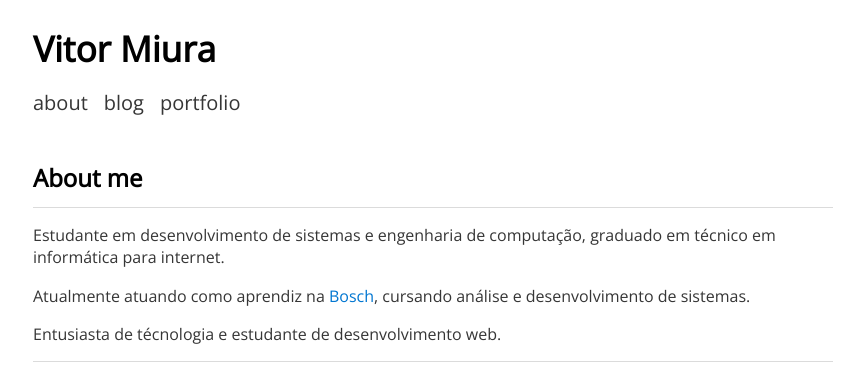
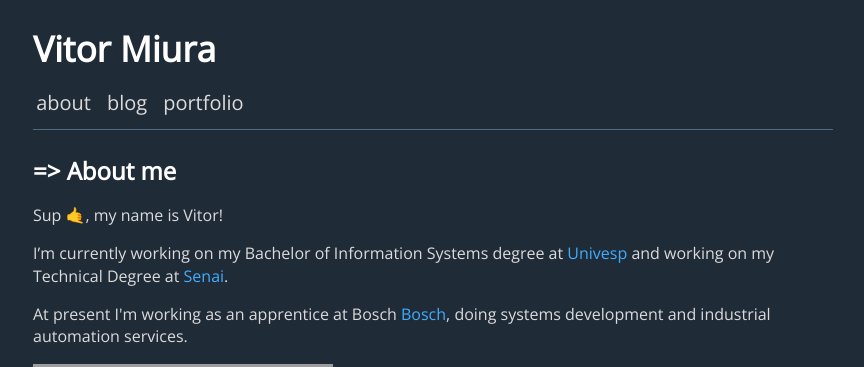
Before and after one commit to vitormiura/blog, an Astro site in the folder web/: page / in a window 1280 px wide. Shown: the top 367 px of the page, without its empty margins (207-1071 px from the left). Built offline with nearby package versions, Linux system fonts and the light colour scheme; Astro itself is replaced by a stand-in of ours; grey boxes are pictures that could not be loaded.

Commit message:
👌 IMPROVE: tags position

```diff
--- a/web/src/components/Navbar.astro
+++ b/web/src/components/Navbar.astro
@@ -12,11 +12,13 @@
     </ul>
   </nav>
 </div>
+<hr/>
+
 
 
 <style>
   .navbar{
-    padding-bottom: 3rem;
+    padding-bottom: 2rem;
   }
 
   nav a {
@@ -29,7 +31,7 @@
   }
 
   nav ul {
-    margin-left: -2.5rem;
+    margin-left: -2.3rem;
   }
 
   nav li {
--- a/web/src/layouts/Base.astro
+++ b/web/src/layouts/Base.astro
@@ -11,7 +11,7 @@ const { seo } = Astro.props;
 ---
 
 <html lang="en">
-  <link rel="stylesheet" href="https://cdn.jsdelivr.net/npm/water.css@2/out/water.css">
+  <link rel="stylesheet" href="https://cdn.jsdelivr.net/npm/water.css@2/out/dark.css">
   <head>
     <BaseHead {...seo} />
     <slot name="head-bottom" />
--- a/web/src/pages/blog/[...page].astro
+++ b/web/src/pages/blog/[...page].astro
@@ -32,7 +32,7 @@ return paginate(posts, {pageSize: 10});
 // All variables are available to use in the HTML template below.
 
 const seo = {
-  title: 'Vitor Miura - Posts',
+  title: 'Vitor Miura | Posts',
   description: 'This is a starter repo for an blog built with Astro including open graph tags, canonical urls, RSS, sitemap support.'
 }
 
@@ -43,6 +43,7 @@ const { page } = Astro.props;
 <Layout seo={seo} >
   <Navbar />
   <Container>
+    <h2>=> Posts</h2>
     <article class="blog-page-content__article">
       <section class="postlist">
         {page.data.map((post) => <BlogPostPreview post={post} />)}
--- a/web/src/pages/index.astro
+++ b/web/src/pages/index.astro
@@ -14,20 +14,17 @@ const seo = {
 <Layout {seo}>
   <Navbar />
   <Container>
-    <h2>About me</h2>
-    <hr />
+    <h2>=> About me</h2>
+    <p>Sup 🤙, my name is Vitor!</p>
     <p>
-      Estudante em desenvolvimento de sistemas e engenharia de computação, graduado em técnico em
-      informática para internet.
+      I’m currently working on my Bachelor of Information Systems degree at <a href="https://univesp.br/" target="_blank">Univesp</a> and working on my Technical Degree at <a href="https://www.sp.senai.br/">Senai</a>.
     </p>
     <p>
-      Atualmente atuando como aprendiz na <a
+      At present I'm working as an apprentice at Bosch <a
         href="https://www.bosch.com.br/"
         target="_blank">Bosch</a
-      >, cursando análise e desenvolvimento de sistemas.
+      >, doing systems development and industrial automation services.
     </p>
-    <p>Entusiasta de técnologia e estudante de desenvolvimento web.</p>
-    <hr />
     <img src="https://c.tenor.com/22w_5_1Iee8AAAAS/monkey-lick.gif" alt="" width="300" height="300">
   </Container>
   <Footer/>
```
